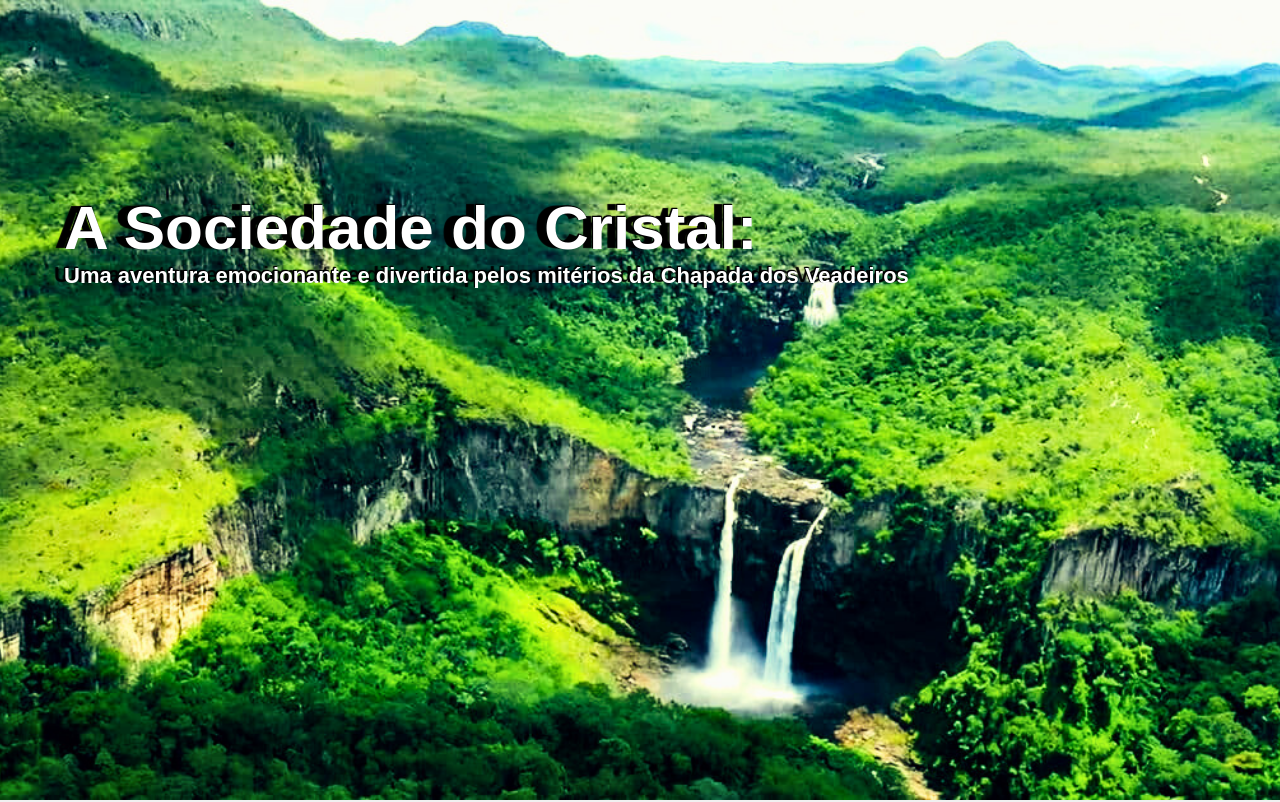
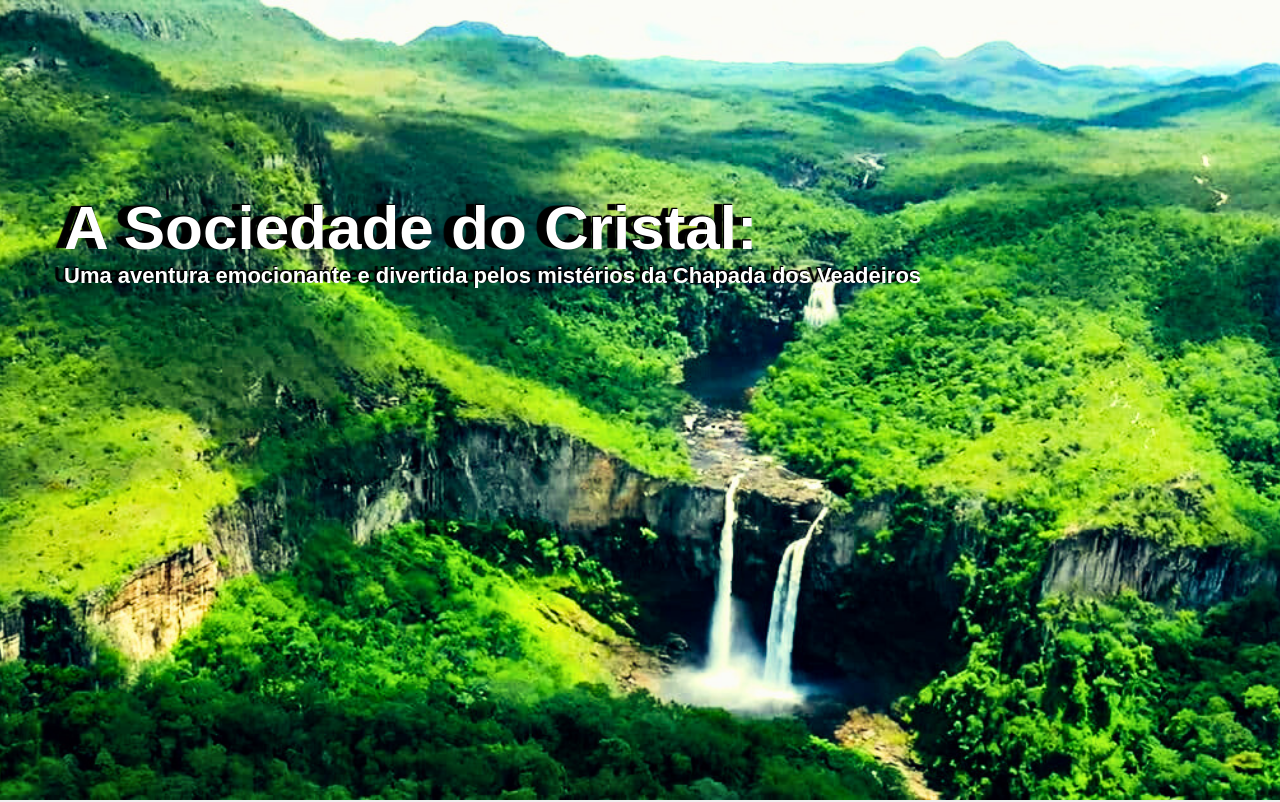
Before and after one commit to tiagonic/sociedadedocristal, a plain HTML site: page index.html in a window 1280 px wide. Shown: the top 802 px of the page. Drawn offline with Linux system fonts and the light colour scheme.

Commit message:
Atualizar o index.html

```diff
--- a/index.html
+++ b/index.html
@@ -135,7 +135,7 @@
 
     <header>
         <h1>A Sociedade do Cristal:</h1>
-        <h3>Uma aventura emocionante e divertida pelos mitérios da Chapada dos Veadeiros</h3>
+        <h3>Uma aventura emocionante e divertida pelos mistérios da Chapada dos Veadeiros</h3>
     </header>
 
     <div class="container">
```
